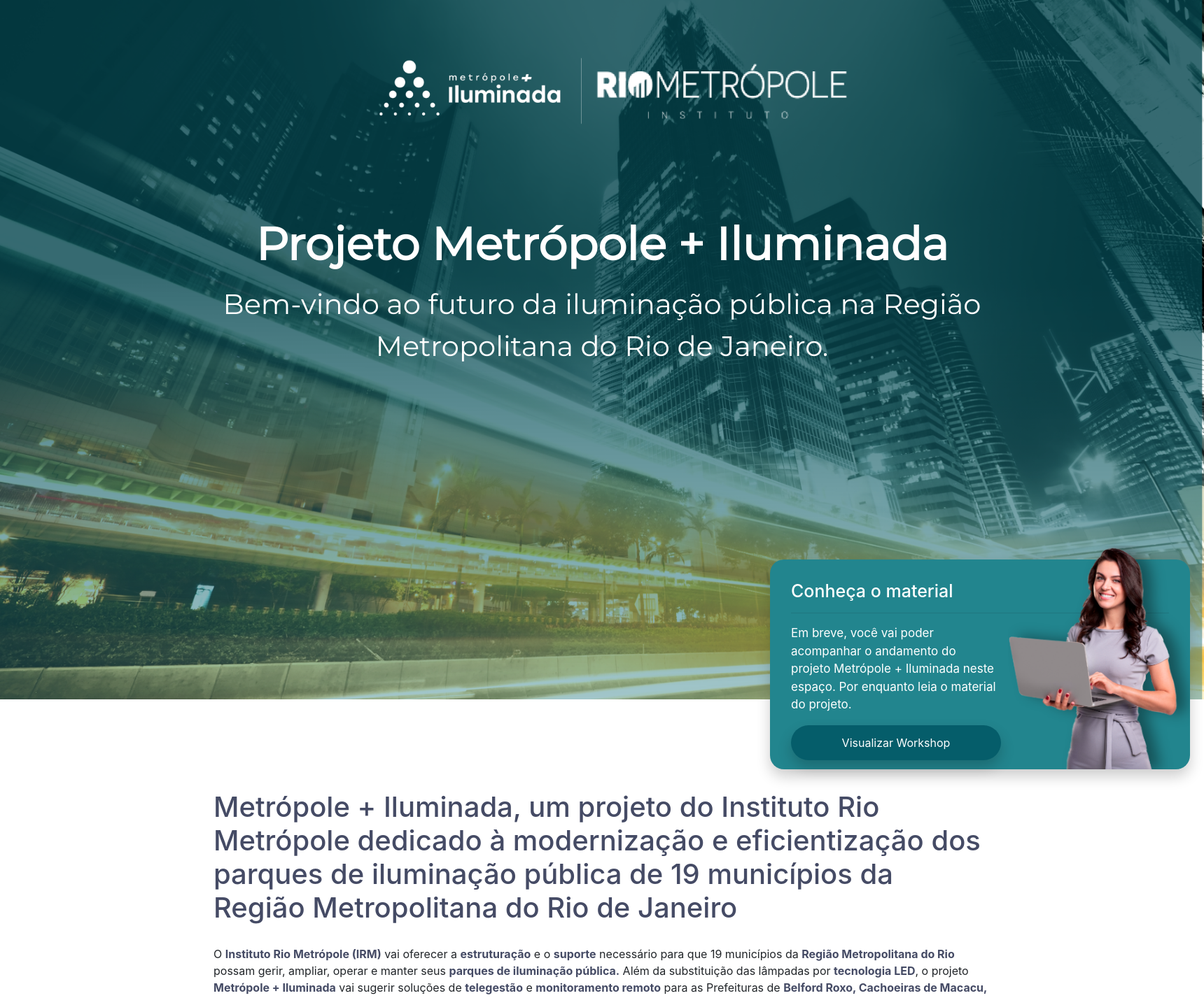
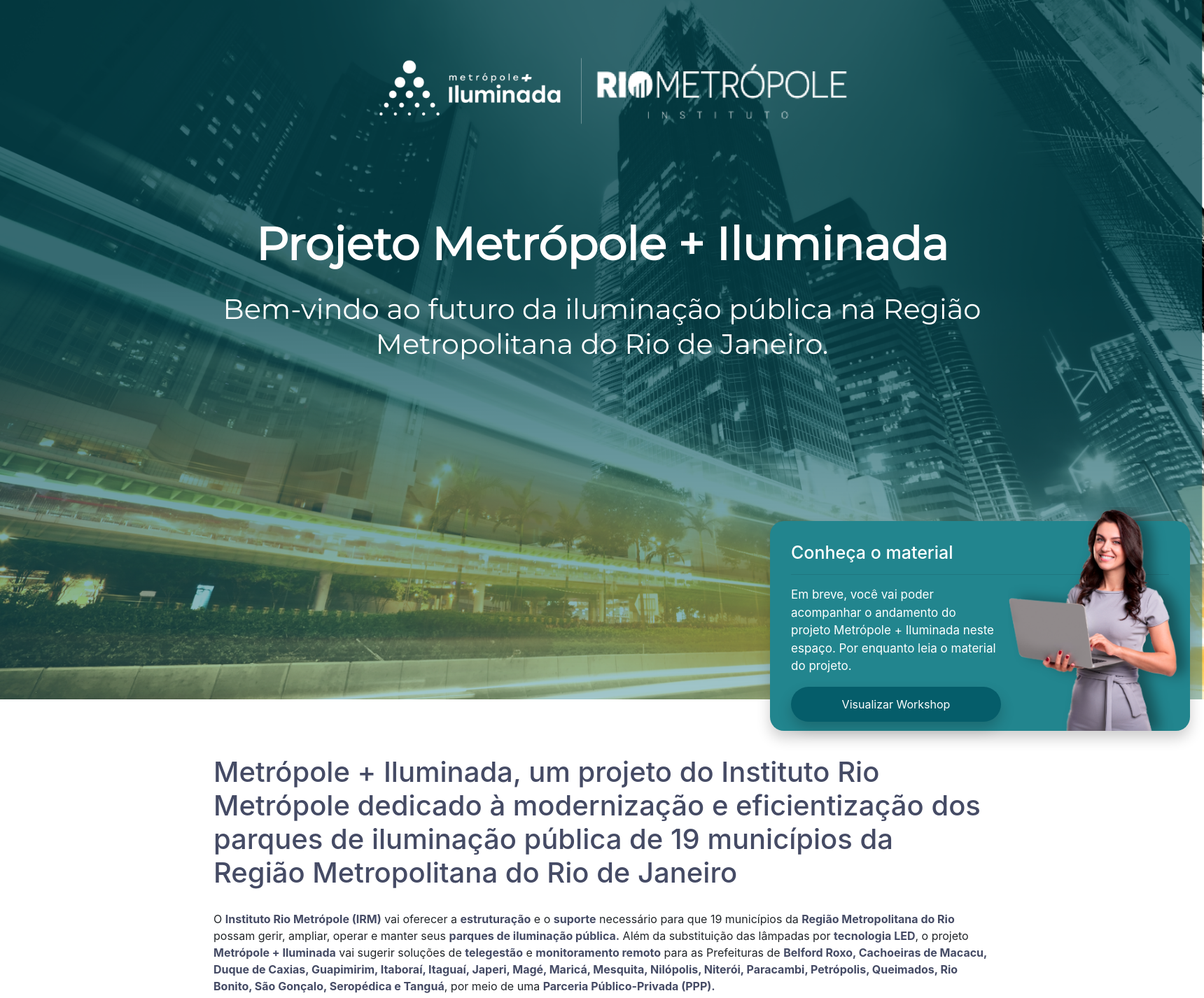
Before and after one commit to jetx1712/Projeto-metropole, a PHP site: page / in a window 1720 px wide. Shown: the top 1427 px of the page at 70% size. Run offline with PHP 8.4, Linux system fonts and the light colour scheme.

Commit message:
ajustes 1

```diff
--- a/css/style.css
+++ b/css/style.css
@@ -109,12 +109,14 @@ h1 {
   font-weight: 500;
   letter-spacing: 0px;
   color: #FCFCFC;
+  line-height: 50px;
+  margin-top:20px;
   opacity: 1;
 
 }
 
 #sobre {
-  margin-top: 130px;
+  margin-top: 80px;
 }
 
 .titulo_sobre {
@@ -961,7 +963,7 @@ footer p {
 
   .bloco {
     left: 1100px;
-    top: 800px;
+    top: 745px;
     width: 600px;
   }
 
--- a/index.php
+++ b/index.php
@@ -12,7 +12,7 @@
                 <p>Em breve, você vai poder acompanhar o andamento do projeto Metrópole + Iluminada neste espaço. Por
                     enquanto leia o material do projeto.
                 </p>
-                <button class="botao_bloco">Visualizar Workshop</button>
+                <a href="Workshop_Metropole_+_Iluminada-Rev.1.8.pdf" target="a_blank"><button class="botao_bloco">Visualizar Workshop</button></a>
                 <img id="homi" src="images/mulher.png" />
 
             </div>
```
Also changed, not shown: 1 other file.
